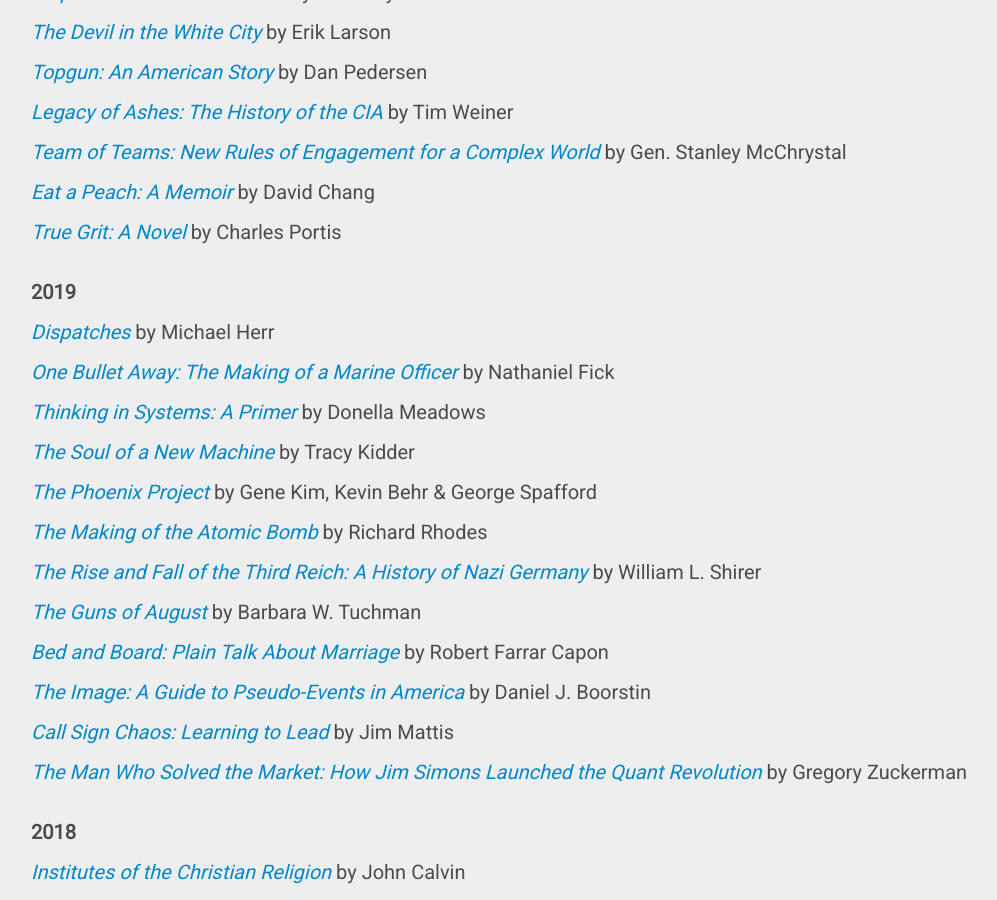
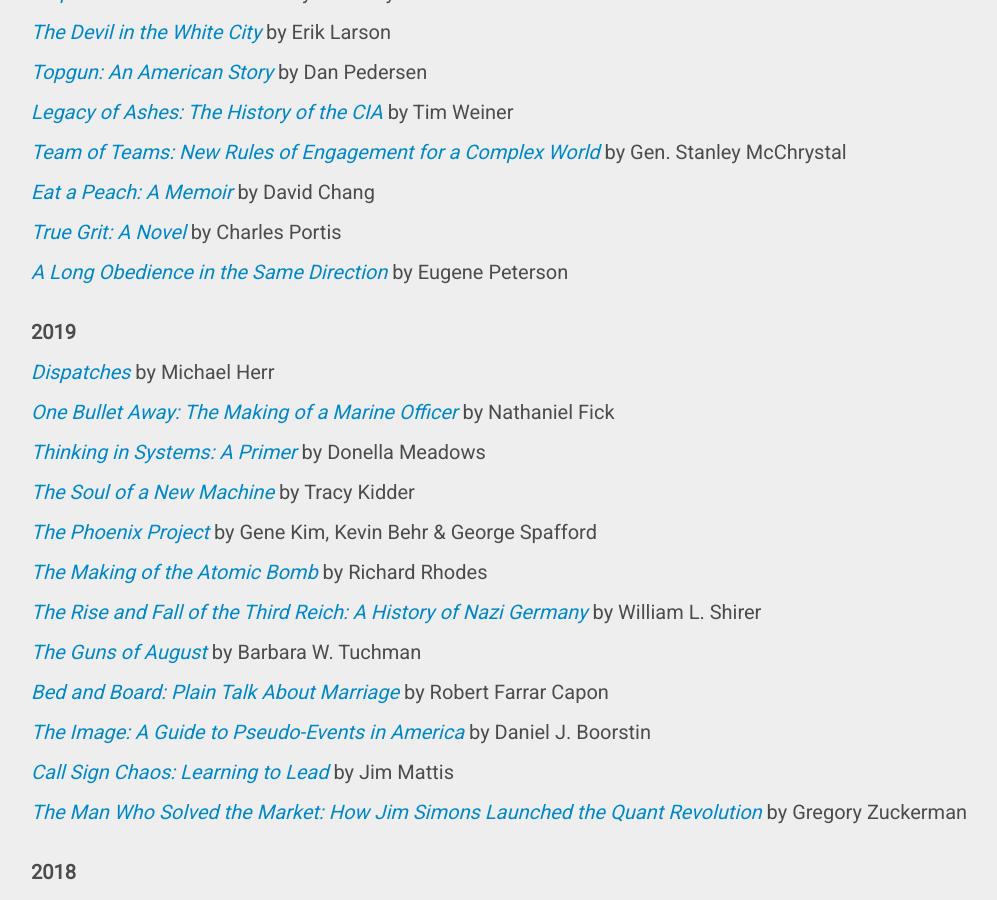
Before and after one commit to speric/speric.github.com, a Jekyll site: the page built from books/index.html, in a window 1280 px wide and 900 px high, scrolled down 749 px. Shown: the whole window, without its empty margins (139-1136 px from the left). Built offline with Jekyll 4.4.1, drawn with Linux system fonts in a browser that asks for light colours; some web fonts are replaced; comment, search, counter and statistics services are not loaded.

Commit message:
Add 'A Long Obedience'

```diff
--- a/books/index.html
+++ b/books/index.html
@@ -25,6 +25,7 @@ header_img: "quotes.jpg"
   <p><i><a href="https://www.amazon.com/Team-Teams-Rules-Engagement-Complex/dp/1591847486">Team of Teams: New Rules of Engagement for a Complex World</a></i> by Gen. Stanley McChrystal</p>
   <p><i><a href="https://www.amazon.com/Eat-Peach-Memoir-David-Chang/dp/152475921X">Eat a Peach: A Memoir</a></i> by David Chang</p>
   <p><i><a href="https://www.amazon.com/True-Grit-Novel-Charles-Portis/dp/159020459X/">True Grit: A Novel</a></i> by Charles Portis</p>
+  <p><i><a href="https://www.amazon.com/Long-Obedience-Same-Direction-Discipleship/dp/0830822577">A Long Obedience in the Same Direction</a></i> by Eugene Peterson</p>
 
   <br/>
 
```
